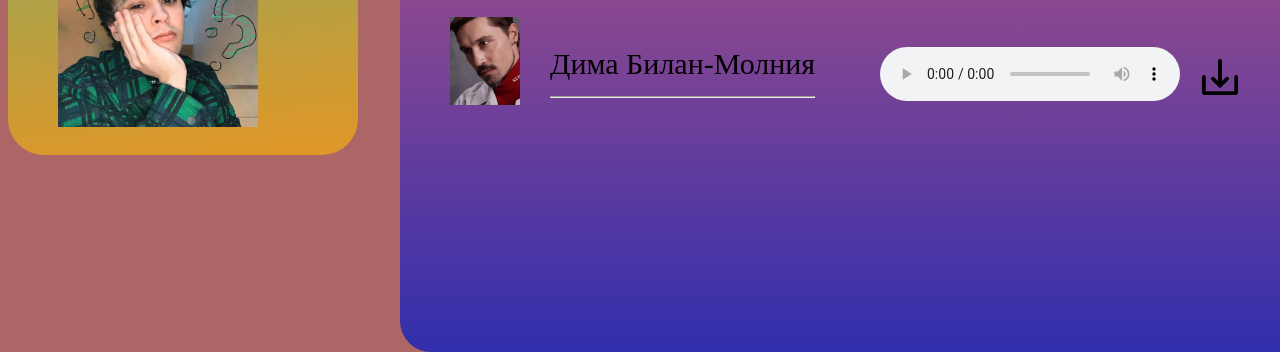
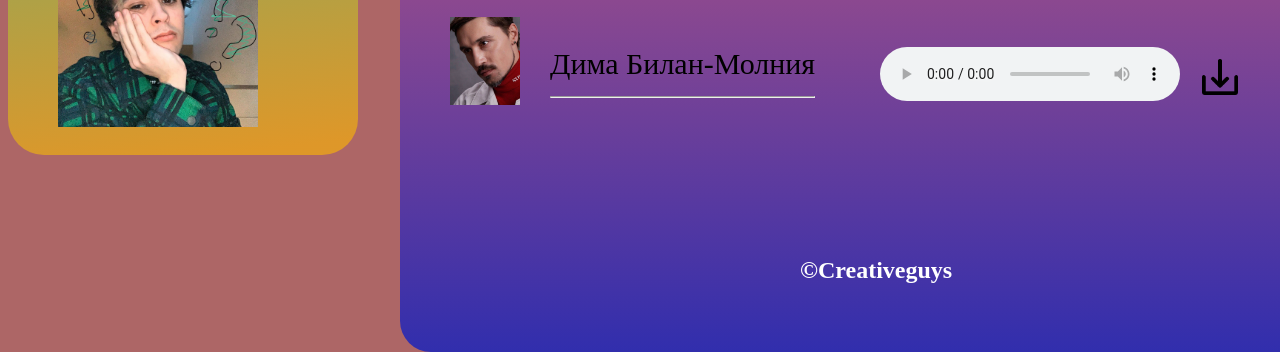
Before and after one commit to Guyscreative54/FREE-MUSIC, a plain HTML site: page index.html in a window 1280 px wide. Shown: the part 653-1005 px from the top of the page. Drawn offline with Linux system fonts and the light colour scheme.

Commit message:
Update index.html

```diff
--- a/index.html
+++ b/index.html
@@ -160,6 +160,9 @@ border-radius: 160px;top: 400px;left: 1400px;">
 <div style="position: absolute;top: 670px;left: 450px;">
 	<img src="Дима Билан.jpg" width="70px">
 </div>
+<div style="position:absolute;top: 890px;left: 800px;color: white;">
+	<h2>&copyCreativeguys</h2>
+</div>
 </head>
 <body bgcolor="AD6666">
 </body>
```
